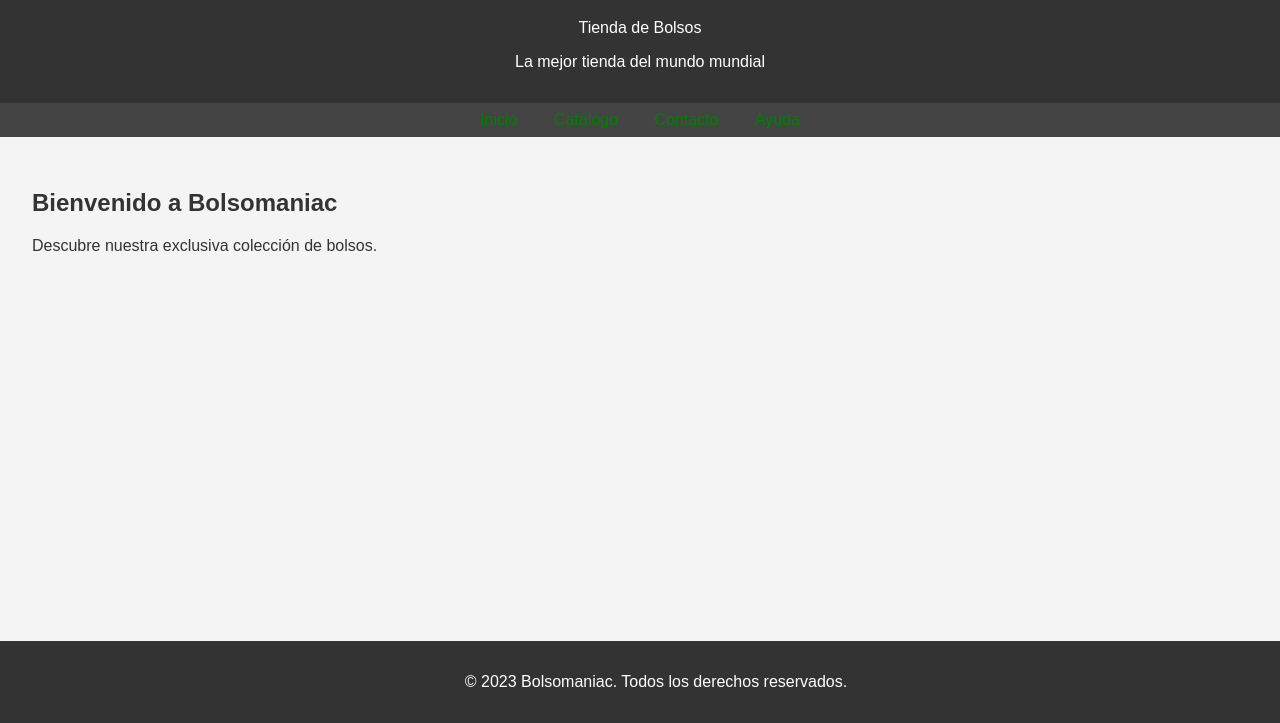
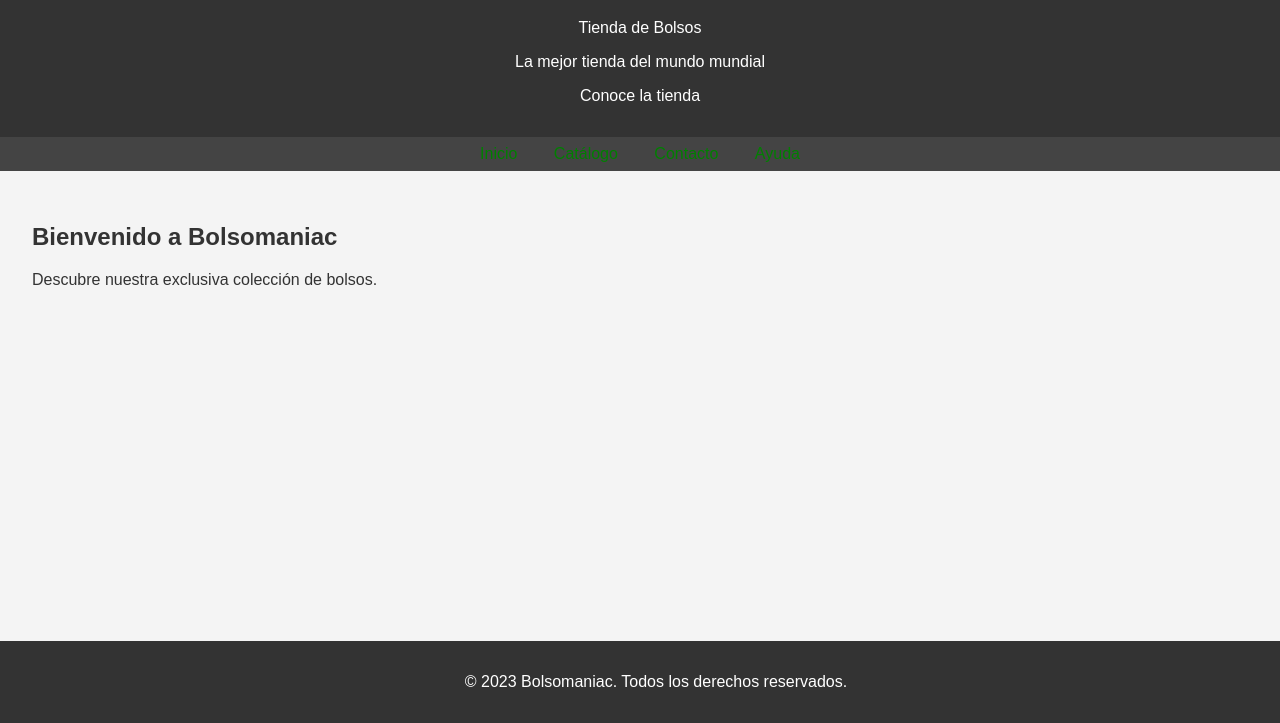
Before and after one commit to AlbaBarrio/bolsomaniac, a plain HTML site: page index.html in a window 1280 px wide. Shown: the part 77-800 px from the top of the page. Drawn offline with Linux system fonts and the light colour scheme.

Commit message:
Otro cambio en index

```diff
--- a/index.html
+++ b/index.html
@@ -12,6 +12,7 @@
         <h1>Bolsomaniac</h1>
         <p>Tienda de Bolsos</p>
         <p>La mejor tienda del mundo mundial</p>
+        <p>Conoce la tienda</p>
     </header>
 
     <nav>
```
